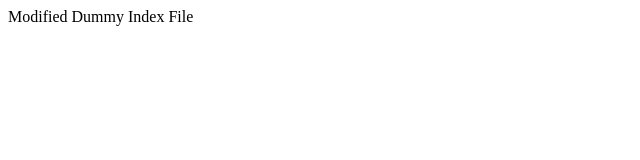
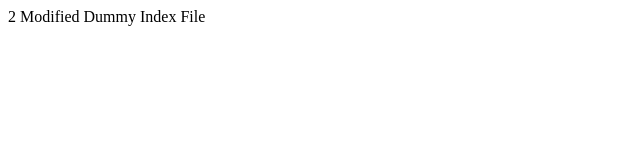
Before and after one commit to yogeshwar09/git_assessment, a plain HTML site: page index.html in a window 1280 px wide. Shown: the full height of the page, 0-640 px from the left. Drawn offline with Linux system fonts and the light colour scheme.

Commit message:
Fifth Commit

```diff
--- a/index.html
+++ b/index.html
@@ -3,6 +3,6 @@
 		<title>Index File</title>
 	</head>
 	<body>
-Modified		Dummy Index File
+2 Modified		Dummy Index File
 	</body>
 </html>
```
